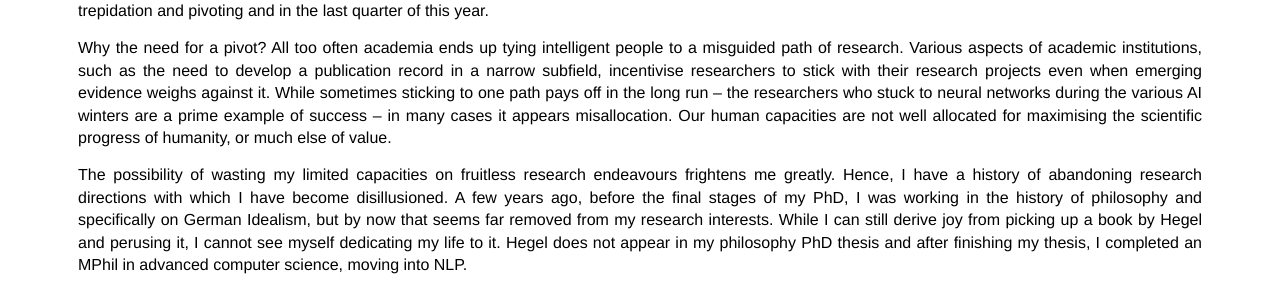
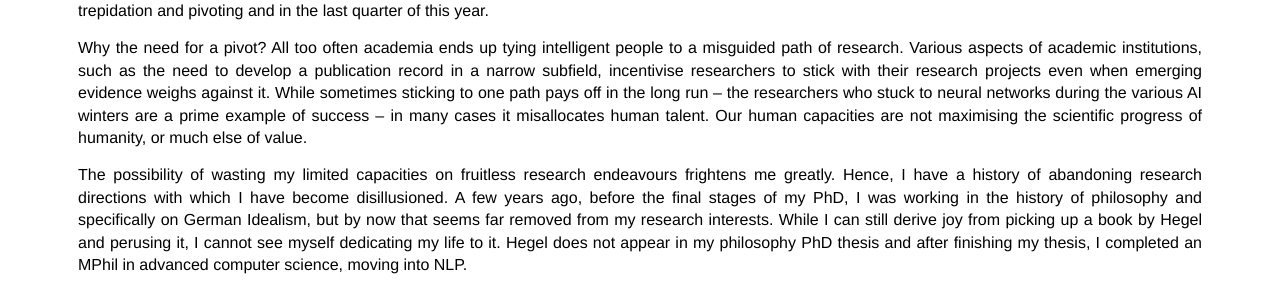
Before and after one commit to dstrohmaier/dstrohmaier.github.io, a Jekyll site: the page built from posts/_posts/2020-12-31-end-of-year.md, in a window 1280 px wide. Shown: the part 514-807 px from the top of the page. Built offline with Jekyll 4.4.1, drawn with Linux system fonts in a browser that asks for light colours.

Commit message:
Updated books, fixed old post slightly, ended new end of year post

```diff
--- a/posts/_posts/2020-12-31-end-of-year.md
+++ b/posts/_posts/2020-12-31-end-of-year.md
@@ -11,7 +11,7 @@ What has 2020 brought? In this post I want to offer a selective reflection on my
 
 My 2020 was characterised by multiple research reorientations and pivots. Many of these pivots I made privately, barely discussing them with my closest friends. These changes resulted from my assessment of my career trajectory and the various research fields into which I have tipped my toes. I don't want to go into too much detail, but I intend to work less on social ontology and more on natural language processing (NLP). Generally, the path I chose is indicated by my most recent blog posts, which focus on the semantic dimensions of natural language, including lexical semantics. That choice, however, came after much trepidation and pivoting and in the last quarter of this year.
 
-Why the need for a pivot? All too often academia ends up tying intelligent people to a misguided path of research. Various aspects of academic institutions, such as the need to develop a publication record in a narrow subfield, incentivise researchers to stick with their research projects even when emerging evidence weighs against it. While sometimes sticking to one path pays off in the long run -- the researchers who stuck to neural networks during the various AI winters are a prime example of success -- in many cases it appears misallocation. Our human capacities are not well allocated for maximising the scientific progress of humanity, or much else of value.
+Why the need for a pivot? All too often academia ends up tying intelligent people to a misguided path of research. Various aspects of academic institutions, such as the need to develop a publication record in a narrow subfield, incentivise researchers to stick with their research projects even when emerging evidence weighs against it. While sometimes sticking to one path pays off in the long run -- the researchers who stuck to neural networks during the various AI winters are a prime example of success -- in many cases it misallocates human talent. Our human capacities are not maximising the scientific progress of humanity, or much else of value.
 
 The possibility of wasting my limited capacities on fruitless research endeavours frightens me greatly. Hence, I have a history of abandoning research directions with which I have become disillusioned. A few years ago, before the final stages of my PhD, I was working in the history of philosophy and specifically on German Idealism, but by now that seems far removed from my research interests. While I can still derive joy from picking up a book by Hegel and perusing it, I cannot see myself dedicating my life to it. Hegel does not appear in my philosophy PhD thesis and after finishing my thesis, I completed an MPhil in advanced computer science, moving into NLP.
 
```
Also changed, not shown: lists/_posts/2022-05-31-Books-2022.md (+1 -0 lines), posts/_posts/2022-12-16-Personal-Reflections-on-2022.md (added, +36 -0 lines).
